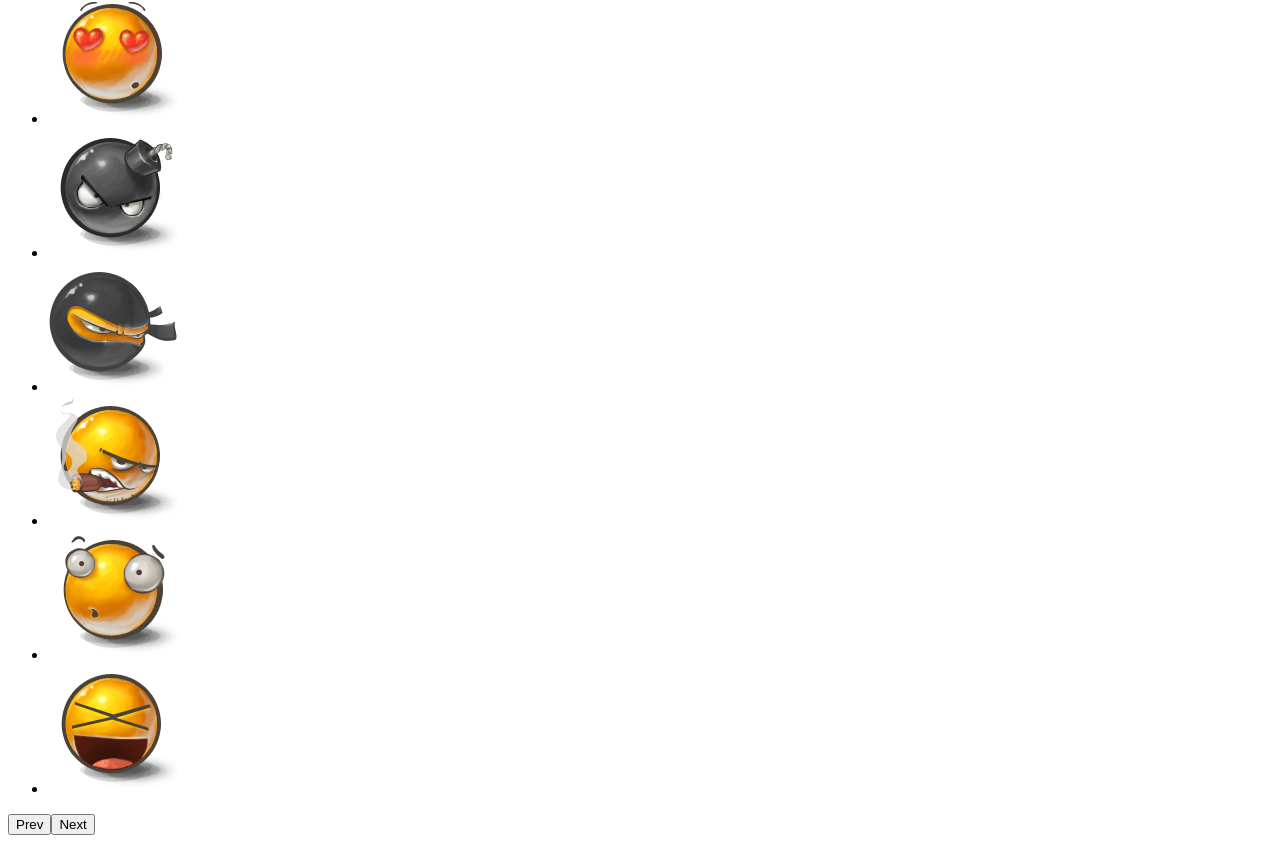
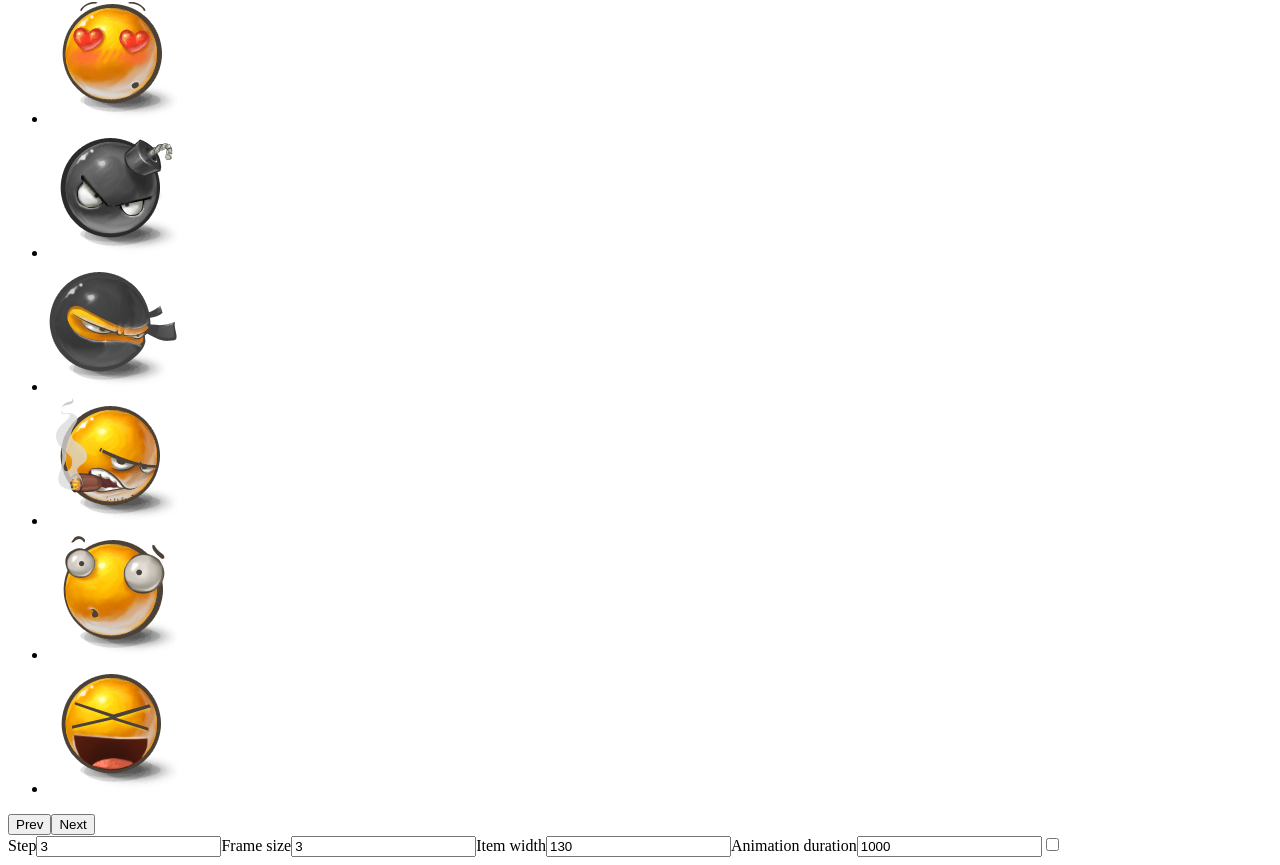
Before and after one commit to mate-academy/react_carousel, a React (Create React App) app: page / in a window 1280 px wide. Shown: the part 622-1487 px from the top of the page. Before the commit the page ends 1465 px from the top, so only its background shows below. Built offline with nearby package versions, Linux system fonts and the light colour scheme; the HTML template or start-up script is replaced by a standard one.

Commit message:
fields added

```diff
--- a/src/App.tsx
+++ b/src/App.tsx
@@ -3,6 +3,8 @@ import './App.scss';
 import { Carousel } from './components/Carousel';
 import { Container } from './components/Container';
 import { Form } from './components/Form';
+import { Input } from './components/Input';
+import { CheckBox } from './components/CheckBox';
 
 export interface State {
   images: string[];
@@ -46,8 +48,7 @@ class App extends Component<{}, State> {
 
     return (
       <div className="App">
-        {/* eslint-disable-next-line */}
-        <h1 data-cy='title'>Carousel with {images.length} images</h1>
+        <h1 data-cy="title">{`Carousel with ${images.length} images`}</h1>
 
         <Container>
           <Carousel
@@ -61,7 +62,15 @@ class App extends Component<{}, State> {
         </Container>
 
         <Form>
-          {/* eslint-disable-next-line */}
+          <Input label="Step" option={step} />
+
+          <Input label="Frame size" option={frameSize} />
+
+          <Input label="Item width" option={itemWidth} />
+
+          <Input label="Animation duration" option={animationDuration} />
+
+          <CheckBox />
         </Form>
       </div>
     );
--- /dev/null
+++ b/src/components/CheckBox/CheckBox.scss
@@ -0,0 +1 @@
+//
--- /dev/null
+++ b/src/components/CheckBox/CheckBox.tsx
@@ -0,0 +1,12 @@
+import { FC } from 'react';
+
+import './CheckBox.scss';
+
+export const CheckBox: FC = () => {
+  return (
+    <input
+      type="checkbox"
+      className="CheckBox"
+    />
+  );
+};
--- /dev/null
+++ b/src/components/CheckBox/index.ts
@@ -0,0 +1 @@
+export * from './CheckBox';
--- /dev/null
+++ b/src/components/Input/Input.scss
@@ -0,0 +1 @@
+//
--- /dev/null
+++ b/src/components/Input/Input.tsx
@@ -0,0 +1,32 @@
+import { FC, ChangeEvent, useState } from 'react';
+
+import './Input.scss';
+
+type Props = {
+  label: string;
+  option: number;
+};
+
+export const Input: FC<Props> = ({ label, option }) => {
+  const [value, setValue] = useState(option);
+  const changeHandler = (event: ChangeEvent<HTMLInputElement>) => {
+    if (event.target.value === '' || Number.isNaN(+event.target.value)) {
+      setValue(0);
+    }
+
+    setValue(+event.target.value);
+  };
+
+  return (
+    <>
+      <label className="Input__label" htmlFor={label}>
+        {label}
+      </label>
+      <input
+        type="number"
+        value={value}
+        onChange={changeHandler}
+      />
+    </>
+  );
+};
--- /dev/null
+++ b/src/components/Input/index.ts
@@ -0,0 +1 @@
+export * from './Input';
```
